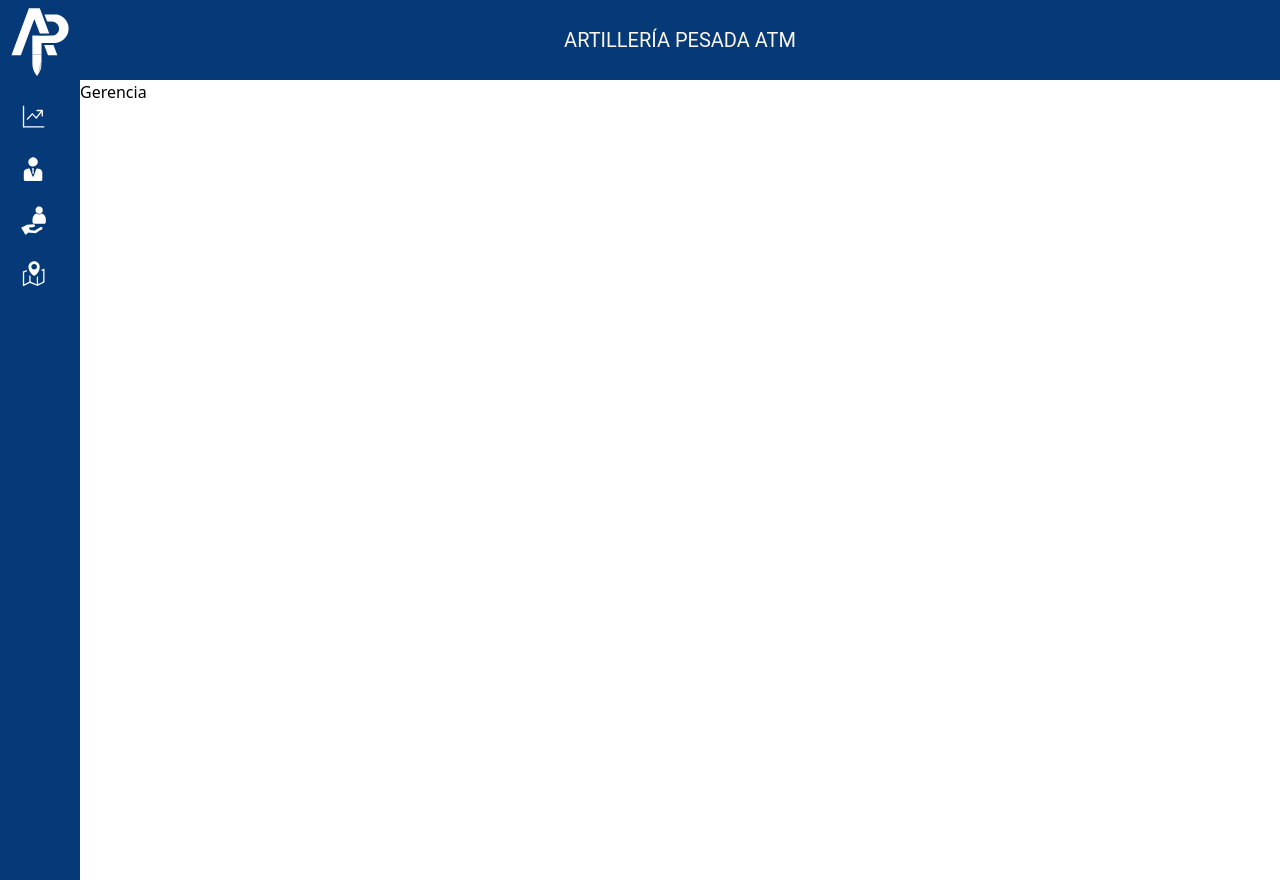
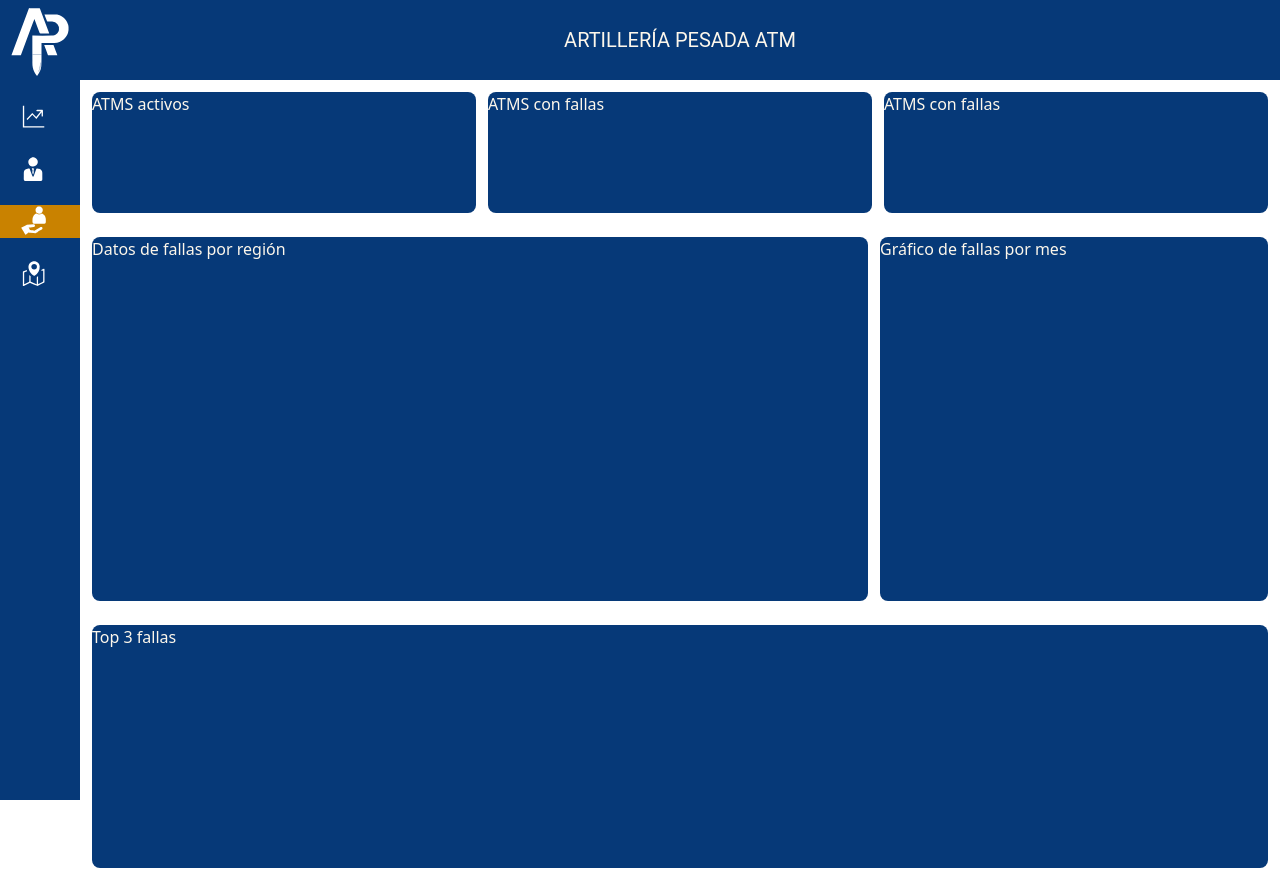
Before and after one commit to Artilleria-Pesada-Platform/ATM-App, a React (Vite) app: page /Navigation/Gerencia in a window 1280 px wide. Built offline with nearby package versions, Linux system fonts and the light colour scheme.

Commit message:
Crea página de gerencia

```diff
--- a/index.html
+++ b/index.html
@@ -2,9 +2,9 @@
 <html lang="en">
   <head>
     <meta charset="UTF-8" />
-    <link rel="icon" type="image/svg+xml" href="/vite.svg" />
+    <link rel="icon" type="image/svg+xml" href="/LogoAP.svg" />
     <meta name="viewport" content="width=device-width, initial-scale=1.0" />
-    <title>Vite + React + TS</title>
+    <title>Trinchera de Cajeros</title>
   </head>
   <body>
     <div id="root"></div>
--- a/src/helpers/Items.tsx
+++ b/src/helpers/Items.tsx
@@ -1,3 +1,4 @@
+import { NavLink } from "react-router-dom";
 import { useRecoilState } from "recoil";
 import { iconStatus } from "../atoms/menuBurger";
 
@@ -12,15 +13,19 @@ let tipe:iconOptions ;
 
 interface props {
     name: keyof typeof tipe;
-    icon:string
+    icon:string;
 }
 
 export const Items = ({icon, name}:props) => {
 
   const [iconsStatus, setIconsStatus] = useRecoilState(iconStatus)
 
+  const navegar = () => {
+
+  }
+
   return (
-    <div className={`flex flex-row content-center ml-5 w-28 hover:bg-light  ${iconsStatus[name] ? "bg-light": "" }`}>
+    <NavLink to = {"/Navigation/"+name} className={`flex flex-row content-center ml-5 w-28 hover:bg-light  ${iconsStatus[name] ? "bg-light": "" }`} onClick={navegar}>
         <div>
             <img className='w-7  mr-2' src={icon}></img>
         </div>
@@ -28,6 +33,6 @@ export const Items = ({icon, name}:props) => {
           <span className='text-white'>{name}</span>
         </div>
 
-    </div>
+    </NavLink>
   )
 }
--- a/src/helpers/ItemsIcons.tsx
+++ b/src/helpers/ItemsIcons.tsx
@@ -1,3 +1,4 @@
+import { NavLink } from "react-router-dom";
 import { useRecoilState } from "recoil";
 import { iconStatus } from "../atoms/menuBurger";
 
@@ -21,8 +22,8 @@ export const ItemsIcons = ({icon, name}:props) => {
   const [iconsStatus, setIconsStatus] = useRecoilState(iconStatus)
 
   return (
-    <div className= {`pl-5 w-17 hover:bg-light ${iconsStatus[name] ? "bg-light": "" }`}>
+    <NavLink to = {"/Navigation/" + name} className= {`pl-5 w-17 hover:bg-light ${iconsStatus[name] ? "bg-light": "" }`}>
         <img className='w-7' src={icon}></img>
-    </div>
+    </NavLink>
   )
 }
--- a/src/pages/Cliente.tsx
+++ b/src/pages/Cliente.tsx
@@ -1,6 +1,22 @@
-import React from 'react'
+import React, { useEffect } from 'react'
+import { useSetRecoilState } from 'recoil';
+import { iconStatus } from '../atoms/menuBurger';
 
 export const Cliente = () => {
+
+  const setIconsStatus= useSetRecoilState(iconStatus);
+
+  useEffect(()=> {
+    setIconsStatus((anterior) => ({
+      ...anterior,
+      "Cliente":true,
+      "Gerencia": false,
+      "Analisis": false,
+      "Mapas": false
+    }
+    ))
+  }, [])
+
   return (
     <div>Cliente</div>
   )
--- /dev/null
+++ b/src/pages/Construccion.tsx
@@ -0,0 +1,28 @@
+import React, { useEffect } from 'react'
+import { useSetRecoilState } from 'recoil'
+import { iconStatus } from '../atoms/menuBurger'
+
+type props = {
+  name:string
+}
+
+export const Construccion = () => {
+
+  const setIconsStatus= useSetRecoilState(iconStatus);
+
+  useEffect(()=> {
+    setIconsStatus({
+      "Analisis":false,
+      "Gerencia": false,
+      "Cliente": false,
+      "Mapas": false
+    }
+    )
+  }, [])
+
+  return (
+    <div className='p-16'>
+        <span className='font-serif text-xl'>{"Lo sentimos, esta página sigue en construcción..."}</span>
+    </div>
+  )
+}
--- a/src/pages/Gerencia.tsx
+++ b/src/pages/Gerencia.tsx
@@ -1,7 +1,47 @@
-import React from 'react'
+import React, { useEffect } from 'react'
+import { useSetRecoilState } from 'recoil';
+import { iconStatus } from '../atoms/menuBurger';
 
 export const Gerencia = () => {
+
+  const setIconsStatus = useSetRecoilState(iconStatus);
+
+  useEffect(() => {
+    setIconsStatus((anterior) => ({
+      ...anterior,
+      "Gerencia": true,
+      "Analisis": false,
+      "Cliente": false,
+      "Mapas": false
+    }
+    ))
+  }, [])
+
   return (
-    <div>Gerencia</div>
+    <div className='flex flex-col h-screen text-white'>
+      <div className='flex flex-row h-1/6 w-6/6 space-x-3 m-3'>
+        <div className='rounded-lg bg-blueDark w-1/3'>
+            <span>ATMS activos</span>
+        </div>
+        <div className='rounded-lg bg-blueDark w-1/3'>
+            <span>ATMS con fallas</span>
+        </div>
+        <div className='rounded-lg bg-blueDark w-1/3'>
+            <span>ATMS con fallas</span>
+        </div>
+      </div>
+      <div className='flex flex-row h-1/2 w-6/6 m-3 space-x-3'>
+        <div className='rounded-lg bg-blueDark w-2/3'>
+          <span>Datos de fallas por región</span>
+        </div>
+        <div className='rounded-lg bg-blueDark w-1/3'>
+          <span>Gráfico de fallas por mes</span>
+        </div>
+
+      </div>
+      <div className='h-1/3 rounded-lg bg-blueDark w-6/6 m-3'>
+        <span>Top 3 fallas</span>
+      </div>
+    </div>
   )
 }
--- a/src/pages/Mapas.tsx
+++ b/src/pages/Mapas.tsx
@@ -1,6 +1,21 @@
-import React from 'react'
+import React, { useEffect } from 'react'
+import { useSetRecoilState } from 'recoil';
+import { iconStatus } from '../atoms/menuBurger';
 
 export const Mapas = () => {
+
+  const setIconsStatus= useSetRecoilState(iconStatus);
+
+  useEffect(()=> {
+    setIconsStatus((anterior) => ({
+      ...anterior,
+      "Mapas":true,
+      "Gerencia": false,
+      "Cliente": false,
+      "Analisis": false
+    }
+    ))
+  }, [])
   return (
     <div>Mapas</div>
   )
--- a/src/pages/Navigation.tsx
+++ b/src/pages/Navigation.tsx
@@ -18,14 +18,14 @@ export const Navigation = () => {
     return (
         <div className="flex">
 
-            <div className={`flex flex-col ${menuStatus ? 'w-48' : 'w-20'} transition-all duration-300`}>
+            <div className={`flex h-screen flex-col ${menuStatus ? 'w-48' : 'w-20'} transition-all duration-300 sticky top-0`}>
                 <div className='h-20 bg-blueDark text-white w-full flex '>
                     <div className='w-20 my-1 mx-auto'>
                         <img src={LogoAP} onClick={cambiarMenuStatus}></img>
                     </div>
                 </div>
 
-                <div className="bg-blueDark h-screen ">
+                <div className="bg-blueDark h-full">
                     {
                         (menuStatus)
                             ? (<SideBar></SideBar>)
@@ -35,7 +35,7 @@ export const Navigation = () => {
             </div>
 
             <div className="w-full">
-                <div className='h-20 bg-blueDark text-white w-full flex'>
+                <div className='h-20 bg-blueDark text-white w-full flex sticky top-0'>
                     {/* <div className='my-5 ml-10'>
                     <i className="pi pi-bars invisible" style={{'fontSize': '2em'}} onClick={cambiarMenuStatus}></i>
                 </div> */}
--- a/src/router/AppRouter.tsx
+++ b/src/router/AppRouter.tsx
@@ -1,6 +1,7 @@
 import { Route, Routes, Navigate, BrowserRouter } from "react-router-dom"
 import { Analisis } from "../pages/Analisis"
 import { Cliente } from "../pages/Cliente"
+import { Construccion } from "../pages/Construccion"
 import { Gerencia } from "../pages/Gerencia"
 import { LandingPage } from "../pages/LandingPage"
 import { Mapas } from "../pages/Mapas"
@@ -14,10 +15,10 @@ const AppRouter = () => {
                 <Route path="/" element={<LandingPage />} />
                 <Route path="/mapas" element={<Navigate to={"/mapas"} />} />
                 <Route path="/Navigation" element={<Navigation></Navigation>}>
-                    <Route path="Analisis" element={<Analisis></Analisis>}/>
+                    <Route path="Analisis" element={<Construccion></Construccion>}/>
                     <Route path="Gerencia" element={<Gerencia></Gerencia>}/>
-                    <Route path="Cliente" element={<Cliente></Cliente>}/>
-                    <Route path="Mapas" element={<Mapas></Mapas>}/>
+                    <Route path="Cliente" element={<Construccion></Construccion>}/>
+                    <Route path="Mapas" element={<Construccion></Construccion>}/>
                 </Route>
             </Routes>
         </BrowserRouter>
```
Also changed, not shown: public/LogoAP.svg (added).
